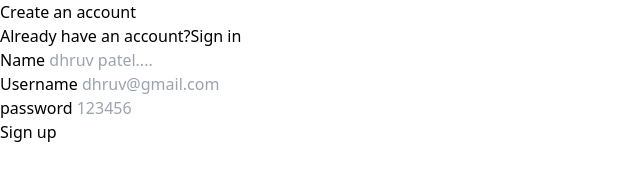
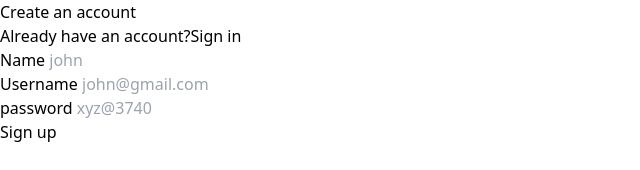
Before and after one commit to kunj3740/readme, a React (Vite) app in the folder frontend/: page /signup in a window 1280 px wide. Shown: the top 170 px of the page, without its empty margins (0-640 px from the left). Built offline with nearby package versions, Linux system fonts and the light colour scheme.

Commit message:
placeholder changed

```diff
--- a/frontend/src/components/Auth.tsx
+++ b/frontend/src/components/Auth.tsx
@@ -40,19 +40,19 @@
                     </div>
                 </div>
                 <div className="pt-8">
-                        {type==="signup" ? <LabelledInput label="Name" placeholder="dhruv patel...." onChange={(e) => {
+                        {type==="signup" ? <LabelledInput label="Name" placeholder="john" onChange={(e) => {
                         setPostInputs({
                             ...postInputs,
                             name: e.target.value
                         })
                         }} /> : null}
-                        <LabelledInput label="Username" placeholder="dhruv@gmail.com" onChange={(e) => {
+                        <LabelledInput label="Username" placeholder="john@gmail.com" onChange={(e) => {
                         setPostInputs({
                             ...postInputs,
                             username: e.target.value
                         })
                         }} />
-                        <LabelledInput label="password" type={"password"} placeholder="123456" onChange={(e) => {
+                        <LabelledInput label="password" type={"password"} placeholder="xyz@3740" onChange={(e) => {
                         setPostInputs({
                             ...postInputs,
                             password: e.target.value
```
